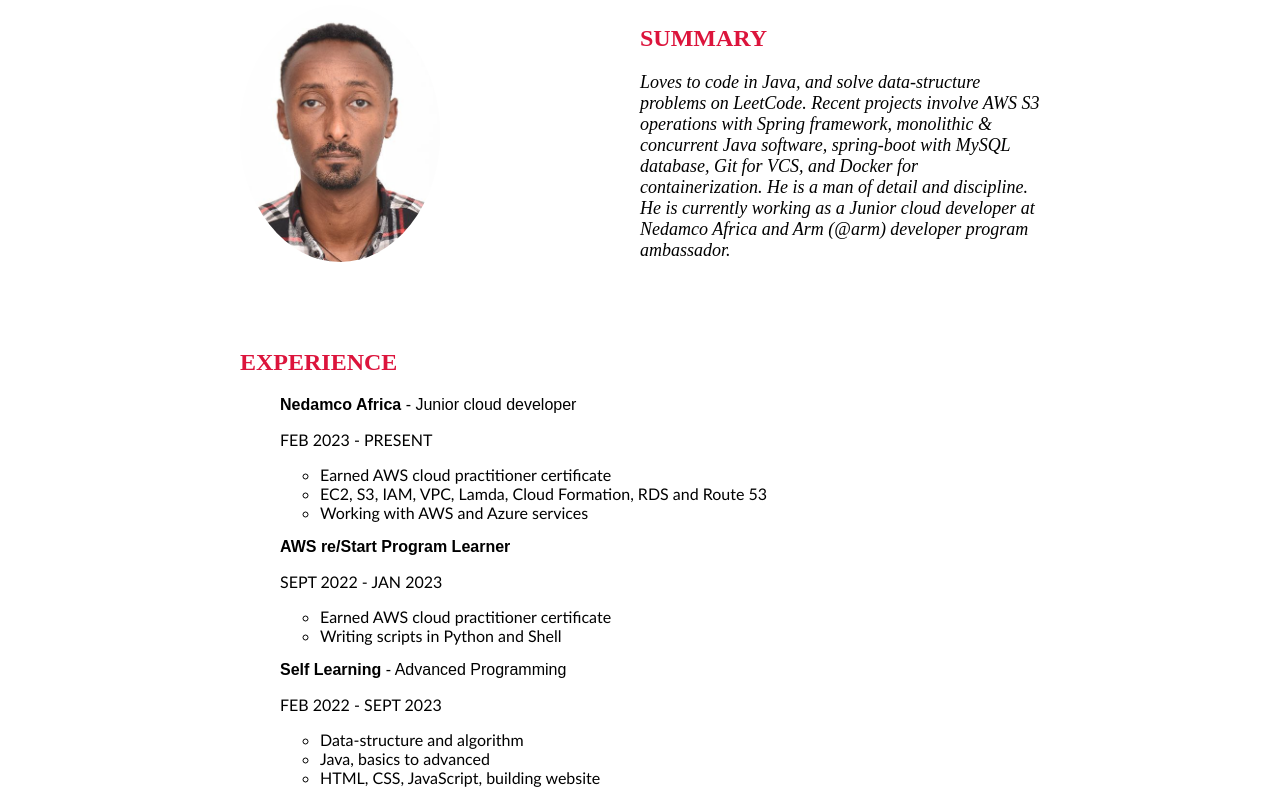
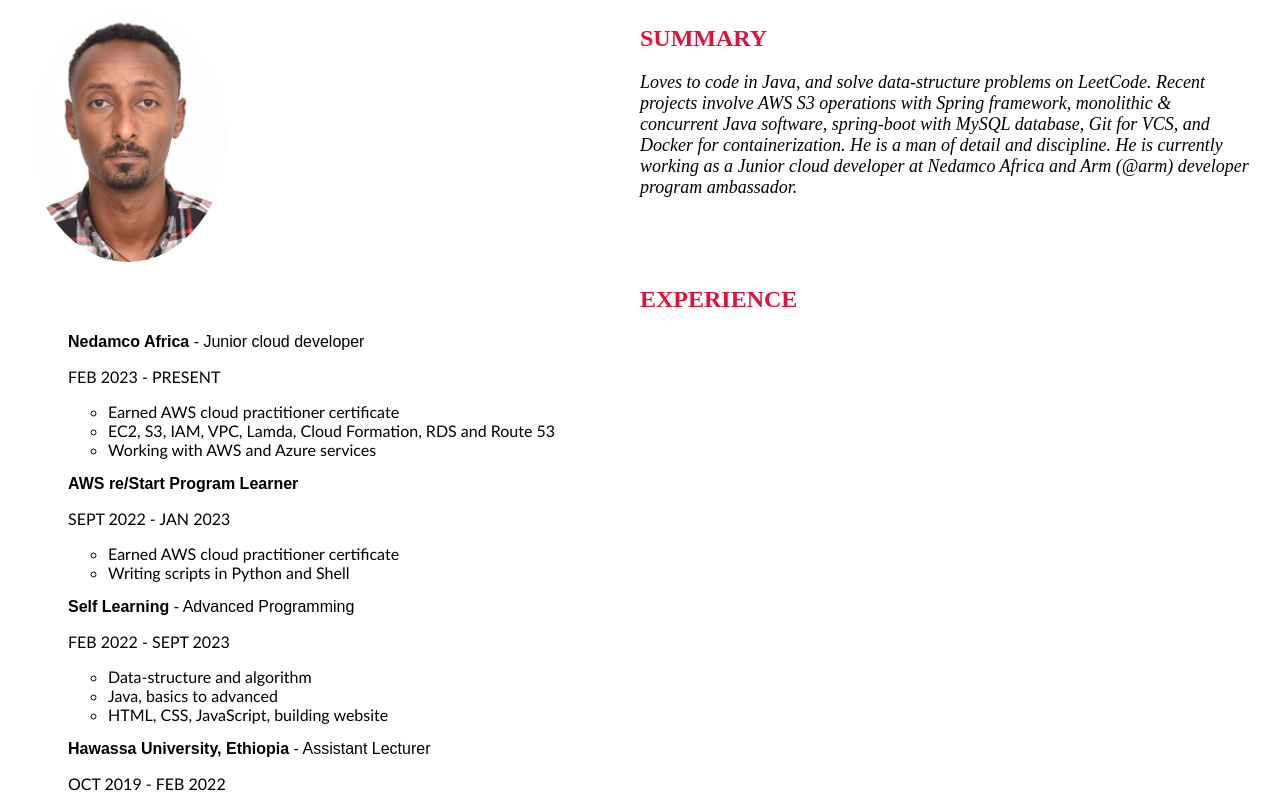
Before and after one commit to amanuelararso/Hosting-website-using-AWS-S3, a plain HTML site: page index.html in a window 1280 px wide. Shown: the part 90-890 px from the top of the page. Drawn offline with Linux system fonts and the light colour scheme.

Commit message:
update container

```diff
--- a/index.html
+++ b/index.html
@@ -10,7 +10,7 @@
             font-family: Arial, sans-serif;
         }
         .container {
-            max-width: 800px;
+            max-width: 1500px;
             margin: 0 auto;
             padding: 20px;
         }
```
